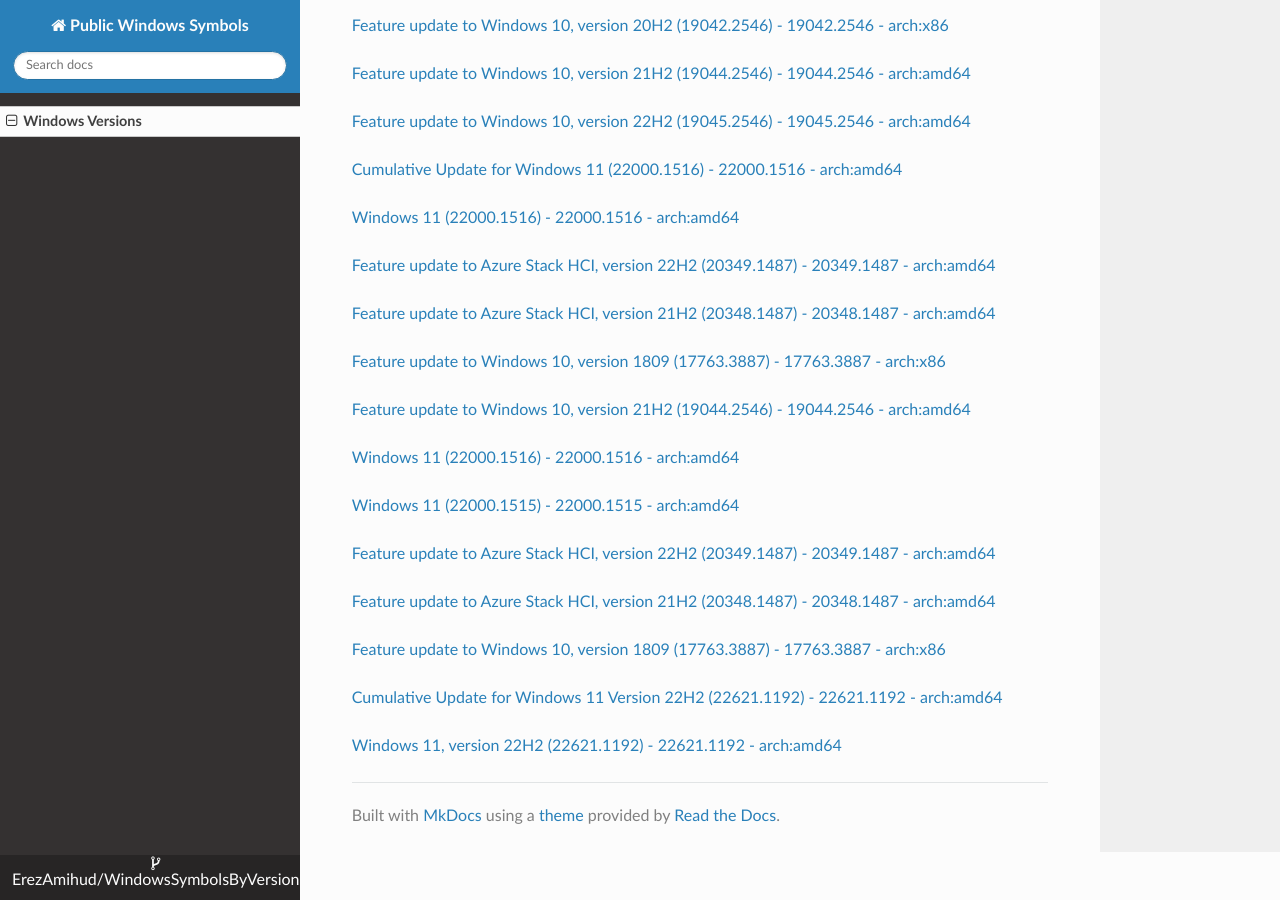
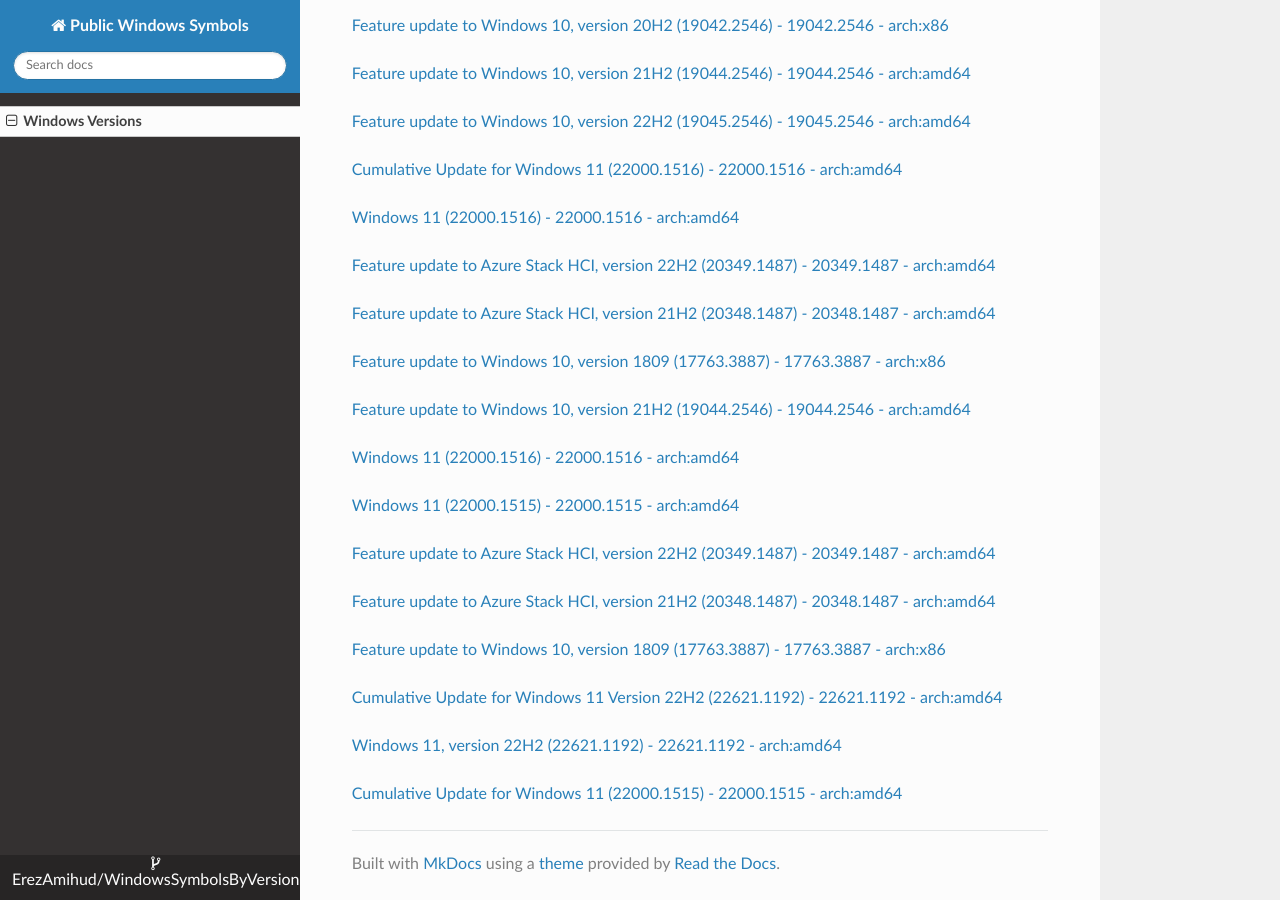
Before and after one commit to ErezAmihud/WindowsSymbolsByVersion, an MkDocs documentation site: the page built from docs/index.md, in a window 1280 px wide and 900 px high, scrolled down 41213 px. Built offline with MkDocs 1.6.1, drawn with Linux system fonts in a browser that asks for light colours; nearby versions of some CDN libraries.

Commit message:
Automated commit, add manifest for 83447810-a317-46de-bff9-29664fc8c96f

```diff
--- a/docs/index.md
+++ b/docs/index.md
@@ -2410,3 +2410,6 @@
 
 
 [Windows 11, version 22H2 (22621.1192) - 22621.1192 - arch:amd64](https://github.com/ErezAmihud/WindowsSymbolsByVersion/blob/main/manifests/6966a29a-94f3-4f11-a451-1a2d52c8e37e.manifest)
+
+
+[Cumulative Update for Windows 11 (22000.1515) - 22000.1515 - arch:amd64](https://github.com/ErezAmihud/WindowsSymbolsByVersion/blob/main/manifests/83447810-a317-46de-bff9-29664fc8c96f.manifest)
```
Also changed, not shown: process_builds.json (+1 -1 lines), 1 other file.
